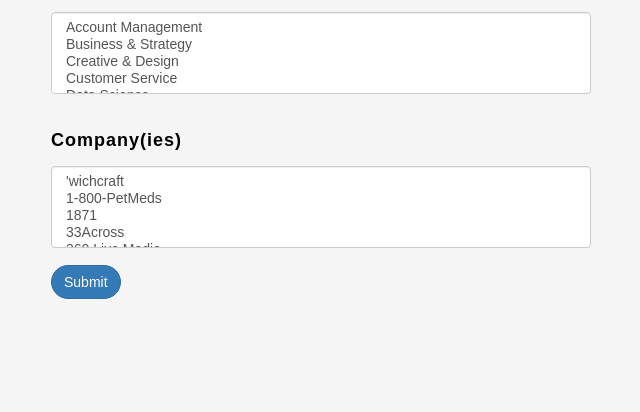
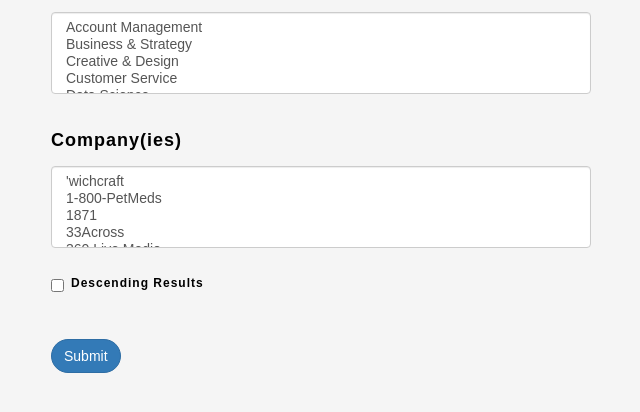
Before and after one commit to j10sanders/PathToPhilosophy, a Flask app: page / in a window 1280 px wide. Shown: the part 371-783 px from the top of the page, without its empty margins (34-674 px from the left). Run offline with Flask 2, Linux system fonts and the light colour scheme; some libraries are stand-ins or nearby versions.

Commit message:
quick implementation of 'descending'

```diff
--- a/muse/templates/base.html
+++ b/muse/templates/base.html
@@ -49,8 +49,6 @@
         {% endfor %}
         {% endif %}
         {% endwith %}
-
-
         <div class="container">
             <br>
             {% block content %}{% endblock %}
--- a/muse/templates/jobcriteria.html
+++ b/muse/templates/jobcriteria.html
@@ -27,7 +27,12 @@
     {% endfor %}
   </select>
   <br>
-
+<div class="checkbox">
+	<label for="descending">
+		<input type="checkbox" id="descending", name="descending"><b>Descending Results</b>
+	</label>
+</div>
+<br><br>
   <button type="submit" class="btn btn-primary btn-round-md btn-md" onclick = "return check();">Submit</button>
 </div>
 <br>
--- a/muse/views.py
+++ b/muse/views.py
@@ -32,6 +32,8 @@
     payload['category'] = request.form.getlist('category')
     payload['level'] = request.form.getlist('level')
     payload['company'] = request.form.getlist('company')
+    if request.form.getlist('descending') == ['on']:
+        payload['descending'] = 'true'
     return redirect(url_for('job_results_get',
                             payload=payload,
                             full_fuzzy=full_fuzzy,
@@ -124,6 +126,7 @@
     # Send template a dictionary with {Company name: [company description, id]}
     companies_w_description = {_['name']: [_['description'], _['id']] for _
         in parsed_json['results']}
+
     return render_template("companyresults.html",
                             companies_w_description=companies_w_description,
                             page=int(page),
```
